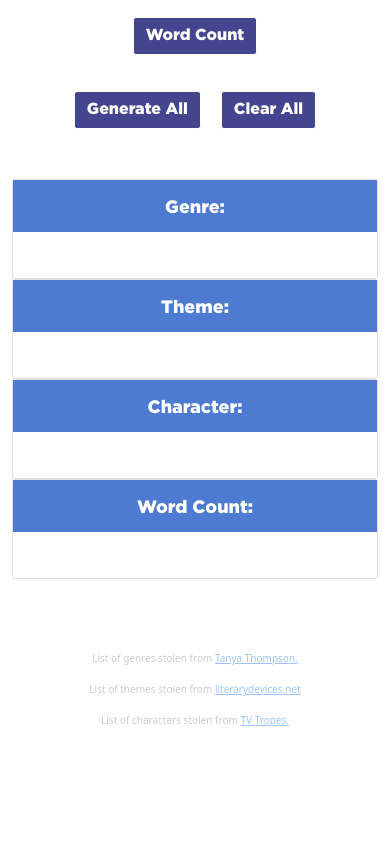
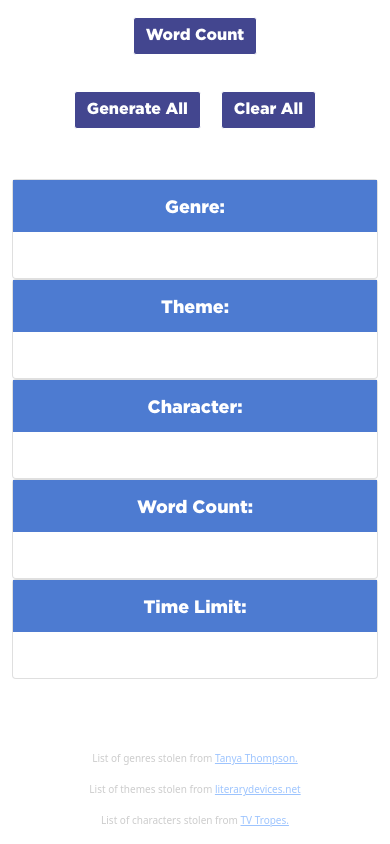
Before and after one commit to robotlions/storydice, a React (Create React App) app: page / in a window 390 px wide. Shown: the part 426-1270 px from the top of the page. Before the commit the page ends 1170 px from the top, so only its background shows below. Built offline with nearby package versions, Linux system fonts and the light colour scheme.

Commit message:
adds modal, time limit and print

```diff
--- a/package.json
+++ b/package.json
@@ -13,7 +13,9 @@
     "react": "^17.0.2",
     "react-bootstrap": "^2.1.1",
     "react-dom": "^17.0.2",
+    "react-modal": "^3.14.4",
     "react-scripts": "5.0.0",
+    "react-to-print": "^2.14.3",
     "web-vitals": "^2.1.4"
   },
   "scripts": {
--- a/src/App.css
+++ b/src/App.css
@@ -44,9 +44,7 @@ Button{
 .creditsRow{
   font-size: x-small;
   color: gray;
-  position: absolute;
   opacity: 0.4;
-  width: 100%;
 }
 
 h2{
@@ -71,6 +69,12 @@ h2{
   font-family: 'Gotham Light', sans-serif;
   font-weight: bold;
   font-size: large;
+}
+
+.modalString{
+  font-family: "Gotham Light", sans-serif;
+  font-weight: bold;
+  font-size: medium;
 }
 
 
--- a/src/App.js
+++ b/src/App.js
@@ -1,20 +1,40 @@
 import "./App.css";
-import { useState } from "react";
+import React, { forwardRef, useRef, useState } from "react";
+import ReactToPrint, { PrintContextConsumer } from "react-to-print";
 import { genreList } from "./genres";
 import { themeList } from "./themes";
 import { characterList } from "./characters";
 import { wordCounts } from "./wordcounts";
 import { Button } from "react-bootstrap";
+import Modal from 'react-modal';
 import bannerImg2 from "./diceV3Banner2.jpg";
 
 import { motion, AnimatePresence } from "framer-motion";
 import "bootstrap/dist/css/bootstrap.css";
+
+
+
+<script src="https://cdnjs.cloudflare.com/ajax/libs/react-modal/3.14.3/react-modal.min.js"
+   integrity="sha512-MY2jfK3DBnVzdS2V8MXo5lRtr0mNRroUI9hoLVv2/yL3vrJTam3VzASuKQ96fLEpyYIT4a8o7YgtUs5lPjiLVQ=="
+   crossorigin="anonymous"
+   referrerpolicy="no-referrer"></script>
 
 function App() {
   const [generatedGenre, setGeneratedGenre] = useState(null);
   const [generatedTheme, setGeneratedTheme] = useState(null);
   const [generatedCharacter, setGeneratedCharacter] = useState(null);
   const [generatedWordCount, setGeneratedWordCount] = useState(null);
+  const [generatedTimeLimit, setGeneratedTimeLimit] = useState(null);
+  const [modalVisible, setModalVisible] = useState(false);
+  const ref = useRef();
+
+  const ComponentToPrint = forwardRef((props, ref) => {
+    return <div ref={ref}><p className="headingName">Genre: <span className="modalString">{generatedGenre}</span></p>
+    <p className="headingName">Theme: <span className="modalString">{generatedTheme}</span></p>
+    <p className="headingName">Character: <span className="modalString">{generatedCharacter}</span></p>
+    <p className="headingName">Word Count: <span className="modalString">{generatedWordCount}</span></p>
+    <p className="headingName">Time Limit: <span className="modalString">{generatedTimeLimit}</span></p></div>;
+  });
 
   function doGenre() {
     const newGenre = genreList[doRandom(0, genreList.length)];
@@ -62,14 +82,52 @@ function App() {
     } else {
       setGeneratedWordCount(newWordCount);
     }
+    switch (newWordCount){
+      case '100':
+        setGeneratedTimeLimit("24 Hours");
+        break;
+      case '250':
+        setGeneratedTimeLimit("24 Hours");
+        break;
+      case '500':
+        setGeneratedTimeLimit("48 Hours");
+        break;
+      case '1000':
+        setGeneratedTimeLimit("4 Days");
+        break;
+      case '2500':
+          setGeneratedTimeLimit("8 Days");
+          break;
+      case '5000':
+            setGeneratedTimeLimit("2 Weeks");
+            break;
+      case '10,000':
+        setGeneratedTimeLimit("1 Month");
+        break;
+        default:
+          setGeneratedTimeLimit(null);
+    }
   }
 
   function doRandom(min, max) {
     return Math.floor(Math.random() * (max - min)) + min;
   }
 
+  const modalStyle = {
+    content: {
+      top: '50%',
+      left: '50%',
+      right: 'auto',
+      bottom: 'auto',
+      marginRight: '-50%',
+      transform: 'translate(-50%, -50%)',
+      textAlign: 'center',
+    },
+  };
+
   return (
     <motion.div>
+
       <div className="container-fluid g-md-5">
         <div className="row navbar">
           <img
@@ -81,6 +139,7 @@ function App() {
         <div className="headlineText">
           <h2>Random Story-Generating Randomizer for Stories</h2>
         </div>
+
         <div className="row buttonRow">
           <p>
             <Button onClick={() => doGenre()}>Genre</Button>
@@ -107,6 +166,7 @@ function App() {
                 setGeneratedTheme(null);
                 setGeneratedCharacter(null);
                 setGeneratedWordCount(null);
+                setGeneratedTimeLimit(null);
               }}
             >
               Clear All
@@ -202,7 +262,7 @@ function App() {
               </div>
             </div>
 
-            <div className="col-md-3">
+            <div className="col-md-auto">
               <div className="card">
                 <p
                   onClick={() => doWordCount()}
@@ -232,9 +292,72 @@ function App() {
                 </p>
               </div>
             </div>
+
+            <div className="col-md-auto">
+              <div className="card">
+                <p
+                  onClick={() => doWordCount()}
+                  className="card-title headingName"
+                >
+                  Time Limit:
+                </p>
+                <p className="card-text generatedString">
+                  {generatedWordCount && (
+                    <motion.div
+                      key="generatedWordCount"
+                      initial="collapsed"
+                      animate="open"
+                      exit="collapsed"
+                      variants={{
+                        open: { opacity: 1, height: "auto" },
+                        collapsed: { opacity: 0, height: 0 },
+                      }}
+                      transition={{
+                        duration: 1.2,
+                        ease: [0.04, 0.62, 0.23, 0.98],
+                      }}
+                    >
+                      {generatedTimeLimit}
+                    </motion.div>
+                  )}
+                </p>
+              </div>
+            </div>
+
+
+
+
           </div>
         </AnimatePresence>
-        <br />
+        <div className="modalDiv">
+
+        <Modal
+        style={modalStyle}
+        isOpen={modalVisible}
+        isClosed={!modalVisible}>
+          <div>
+          <ComponentToPrint ref={ref} />
+      <ReactToPrint content={() => ref.current}>
+        <PrintContextConsumer>
+          {({ handlePrint }) => (
+            <Button onClick={handlePrint}>Print</Button>
+          )}
+        </PrintContextConsumer>
+      </ReactToPrint>
+
+    </div>
+    {/* <p className="headingName">Genre: <span className="modalString">{generatedGenre}</span></p>
+    <p className="headingName">Theme: <span className="modalString">{generatedTheme}</span></p>
+    <p className="headingName">Character: <span className="modalString">{generatedCharacter}</span></p>
+    <p className="headingName">Word Count: <span className="modalString">{generatedWordCount}</span></p> */}
+    <Button onClick={()=>{setModalVisible(false)}}>Close</Button>
+      </Modal>
+      </div>
+      <br/>
+        {generatedGenre || generatedTheme || generatedCharacter || generatedWordCount ?
+        <Button onClick={()=>setModalVisible(!modalVisible)}>Print Recipe</Button>
+        :
+        null}
         <br />
         <br />
         <div className="row creditsRow justify-content-center">
@@ -258,6 +381,7 @@ function App() {
           </p>
         </div>
       </div>
+
     </motion.div>
   );
 }
```
Also changed, not shown: 1 other file (tests, documents, lock files or other folders).
